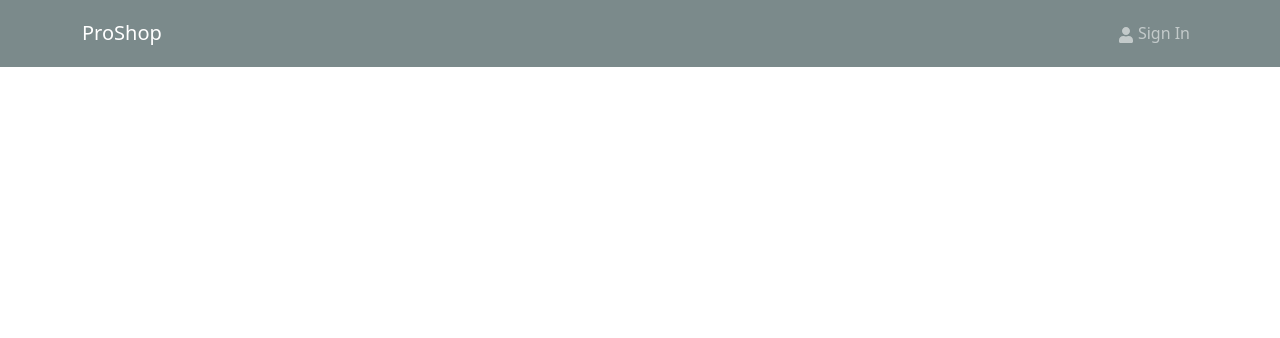
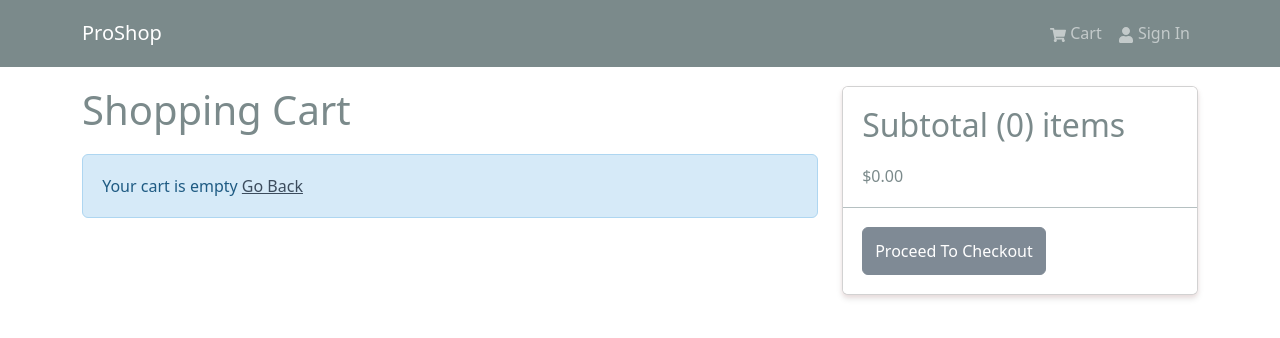
Before and after one commit to Bilal1243/Mern_Ecommers_Feb_Online, a React (Vite) app in the folder frontend/: page /cart in a window 1280 px wide. Before the commit this address had no page. Shown: the top 338 px of the page. Built offline with nearby package versions, Linux system fonts and the light colour scheme.

Commit message:
cart completed

```diff
--- a/frontend/src/App.jsx
+++ b/frontend/src/App.jsx
@@ -13,6 +13,7 @@
 import ProductScreen from "./screens/ProductScreen";
 import UserListScreen from "./screens/Admin/UserListScreen";
 import UserEditScreen from "./screens/Admin/UserEditScreen";
+import CartScreen from "./screens/CartScreen";
 
 function App() {
   return (
@@ -26,6 +27,8 @@
             <Route path="/register" element={<RegisterScreen />} />
 
             <Route path="/product/:id" element={<ProductScreen/>}/>
+
+            <Route path="/cart" element={<CartScreen/>}/>
 
 
 
--- a/frontend/src/components/Header.jsx
+++ b/frontend/src/components/Header.jsx
@@ -2,29 +2,29 @@
 import { Navbar, Container, Nav, NavDropdown, Badge } from "react-bootstrap";
 import { FaShoppingCart, FaUser } from "react-icons/fa";
 import { useNavigate, Link } from "react-router-dom";
-import { useSelector ,useDispatch } from "react-redux";
+import { useSelector, useDispatch } from "react-redux";
 import { useLogoutUserMutation } from "../slices/userApiSlice";
 import { logout } from "../slices/authSlice";
 import { toast } from "react-toastify";
 
 function Header() {
   const { userInfo } = useSelector((state) => state.auth);
+  const { cartItems } = useSelector((state) => state.cart);
 
-  const [logoutUser]= useLogoutUserMutation()
+  const [logoutUser] = useLogoutUserMutation();
 
-  const navigate = useNavigate()
-  const dispatch = useDispatch()
+  const navigate = useNavigate();
+  const dispatch = useDispatch();
 
-
-  const logoutUserHandler = async()=>{
+  const logoutUserHandler = async () => {
     try {
-      await logoutUser().unwrap()
-      dispatch(logout())
-      navigate('/')
+      await logoutUser().unwrap();
+      dispatch(logout());
+      navigate("/");
     } catch (error) {
-      toast.error(error?.message || error?.data?.message)
+      toast.error(error?.message || error?.data?.message);
     }
-  }
+  };
 
   return (
     <>
@@ -38,6 +38,18 @@
             <Navbar.Toggle aria-controls="basic-navbar-nav" />
             <Navbar.Collapse id="basic-navbar-nav">
               <Nav className="ms-auto">
+                <Nav.Link as={Link} to={"/cart"}>
+                  <FaShoppingCart /> Cart
+                  {cartItems.length > 0 && (
+                    <Badge pill bg="success" style={{ marginLeft: "5px" }}>
+                      {cartItems.reduce(
+                        (acc, item) => acc + Number(item.qty),
+                        0
+                      )}
+                    </Badge>
+                  )}
+                </Nav.Link>
+
                 {userInfo ? (
                   <>
                     <NavDropdown title={userInfo.name} id="username">
@@ -45,7 +57,9 @@
                         Profile
                       </NavDropdown.Item>
 
-                      <NavDropdown.Item onClick={logoutUserHandler}>logout</NavDropdown.Item>
+                      <NavDropdown.Item onClick={logoutUserHandler}>
+                        logout
+                      </NavDropdown.Item>
                     </NavDropdown>
                   </>
                 ) : (
--- /dev/null
+++ b/frontend/src/screens/CartScreen.jsx
@@ -0,0 +1,113 @@
+import {
+  Row,
+  Col,
+  ListGroup,
+  Button,
+  Card,
+  Image,
+  Form,
+} from "react-bootstrap";
+import { FaTrash } from "react-icons/fa";
+import Message from "../components/Message";
+import { Link, useNavigate } from "react-router-dom";
+import { useSelector, useDispatch } from "react-redux";
+import { addToCart, removeFromCart } from "../slices/cartSlice";
+
+const CartScreen = () => {
+  const { cartItems } = useSelector((state) => state.cart);
+
+  const dispatch = useDispatch();
+  const navigate = useNavigate();
+
+  const addToCartHandler = (product, qty) => {
+    dispatch(addToCart({ ...product, qty }));
+  };
+
+  const removeFromCartHandler = (id) => {
+    dispatch(removeFromCart(id));
+  };
+
+  return (
+    <Row>
+      <Col md={8}>
+        <h1 style={{ marginBottom: "20px" }}>Shopping Cart</h1>
+        {cartItems.length === 0 ? (
+          <Message>
+            Your cart is empty <Link to="/">Go Back</Link>
+          </Message>
+        ) : (
+          <ListGroup variant="flush">
+            {cartItems.map((item) => (
+              <ListGroup.Item key={item._id}>
+                <Row>
+                  <Col md={2}>
+                    <Image src={item.image} alt={item.name} fluid rounded />
+                  </Col>
+                  <Col md={3}>
+                    <Link to={`/product/${item._id}`}>{item.name}</Link>
+                  </Col>
+                  <Col md={2}>${item.price}</Col>
+
+                  <Col>
+                    <Form.Control
+                      as="select"
+                      value={item.qty}
+                      onChange={(e) =>
+                        addToCartHandler(item, Number(e.target.value))
+                      }
+                    >
+                      {[...Array(item.countInStock).keys()].map((x) => {
+                        return (
+                          <option value={x + 1} key={x + 1}>
+                            {x + 1}
+                          </option>
+                        );
+                      })}
+                    </Form.Control>
+                  </Col>
+
+                  <Col md={2}>
+                    <Button
+                      type="button"
+                      variant="light"
+                      onClick={() => removeFromCartHandler(item._id)}
+                    >
+                      <FaTrash />
+                    </Button>
+                  </Col>
+                </Row>
+              </ListGroup.Item>
+            ))}
+          </ListGroup>
+        )}
+      </Col>
+      <Col md={4}>
+        <Card>
+          <ListGroup variant="flush">
+            <ListGroup.Item>
+              <h2>
+                Subtotal ({cartItems.reduce((acc, item) => acc + item.qty, 0)})
+                items
+              </h2>
+              $
+              {cartItems
+                .reduce((acc, item) => acc + item.qty * item.price, 0)
+                .toFixed(2)}
+            </ListGroup.Item>
+            <ListGroup.Item>
+              <Button
+                type="button"
+                className="btn-block"
+                disabled={cartItems.length === 0}
+              >
+                Proceed To Checkout
+              </Button>
+            </ListGroup.Item>
+          </ListGroup>
+        </Card>
+      </Col>
+    </Row>
+  );
+};
+
+export default CartScreen;
--- a/frontend/src/screens/LoginScreen.jsx
+++ b/frontend/src/screens/LoginScreen.jsx
@@ -5,6 +5,7 @@
 import { useLoginUserMutation } from "../slices/userApiSlice";
 import { useDispatch, useSelector } from 'react-redux'
 import { setCredentails } from '../slices/authSlice'
+import { toast } from "react-toastify";
 
 function LoginScreen() {
 
@@ -26,6 +27,7 @@
       navigate('/')
     } catch (error) {
       console.log(error?.data?.message || error?.message)
+      toast.error(error?.data?.message || error?.message)
     }
   };
 
--- a/frontend/src/screens/ProductScreen.jsx
+++ b/frontend/src/screens/ProductScreen.jsx
@@ -10,14 +10,15 @@
 import Loader from "../components/Loader";
 import Message from "../components/Message";
 import { toast } from "react-toastify";
-import { Link, useParams } from "react-router-dom";
+import { Link, useParams, useNavigate } from "react-router-dom";
 import {
   useGetProductByIdQuery,
   useCreateProductReviewMutation,
 } from "../slices/productApiSlice";
 import { useState } from "react";
-import { useSelector } from "react-redux";
+import { useSelector, useDispatch } from "react-redux";
 import Rating from "../components/Rating";
+import { addToCart } from "../slices/cartSlice";
 
 const ProductScreen = () => {
   let { id: productId } = useParams();
@@ -26,8 +27,12 @@
 
   const [rating, setRating] = useState("");
   const [comment, setComment] = useState("");
+  const [qty, setQty] = useState(1);
 
-  let { data: product , refetch } = useGetProductByIdQuery(productId);
+  const dispatch = useDispatch();
+  const navigate = useNavigate();
+
+  let { data: product, refetch } = useGetProductByIdQuery(productId);
 
   const [createReview, { isLoading: loadingProductReview }] =
     useCreateProductReviewMutation();
@@ -41,11 +46,16 @@
         rating,
         comment,
       }).unwrap();
-      refetch()
+      refetch();
       toast.success("Review Added");
     } catch (error) {
       toast.error(error?.data?.message || error?.message);
     }
+  };
+
+  const addToCartHandler = () => {
+    dispatch(addToCart({ ...product, qty }));
+    navigate("/cart");
   };
 
   return (
@@ -85,11 +95,34 @@
                   </Col>
                 </Row>
               </ListGroup.Item>
+              {product?.countInStock > 0 && (
+                <ListGroup.Item>
+                  <Row>
+                    <Col>Qty:</Col>
+                    <Col>
+                      <Form.Control
+                        as="select"
+                        value={qty}
+                        onChange={(e) => setQty(Number(e.target.value))}
+                      >
+                        {[...Array(product.countInStock).keys()].map((x) => {
+                          return (
+                            <option value={x + 1} key={x + 1}>
+                              {x + 1}
+                            </option>
+                          );
+                        })}
+                      </Form.Control>
+                    </Col>
+                  </Row>
+                </ListGroup.Item>
+              )}
               <ListGroup.Item>
                 <Button
                   className="btn-block"
                   type="button"
                   disabled={product?.countInStock === 0}
+                  onClick={() => addToCartHandler()}
                 >
                   Add To Cart
                 </Button>
```
